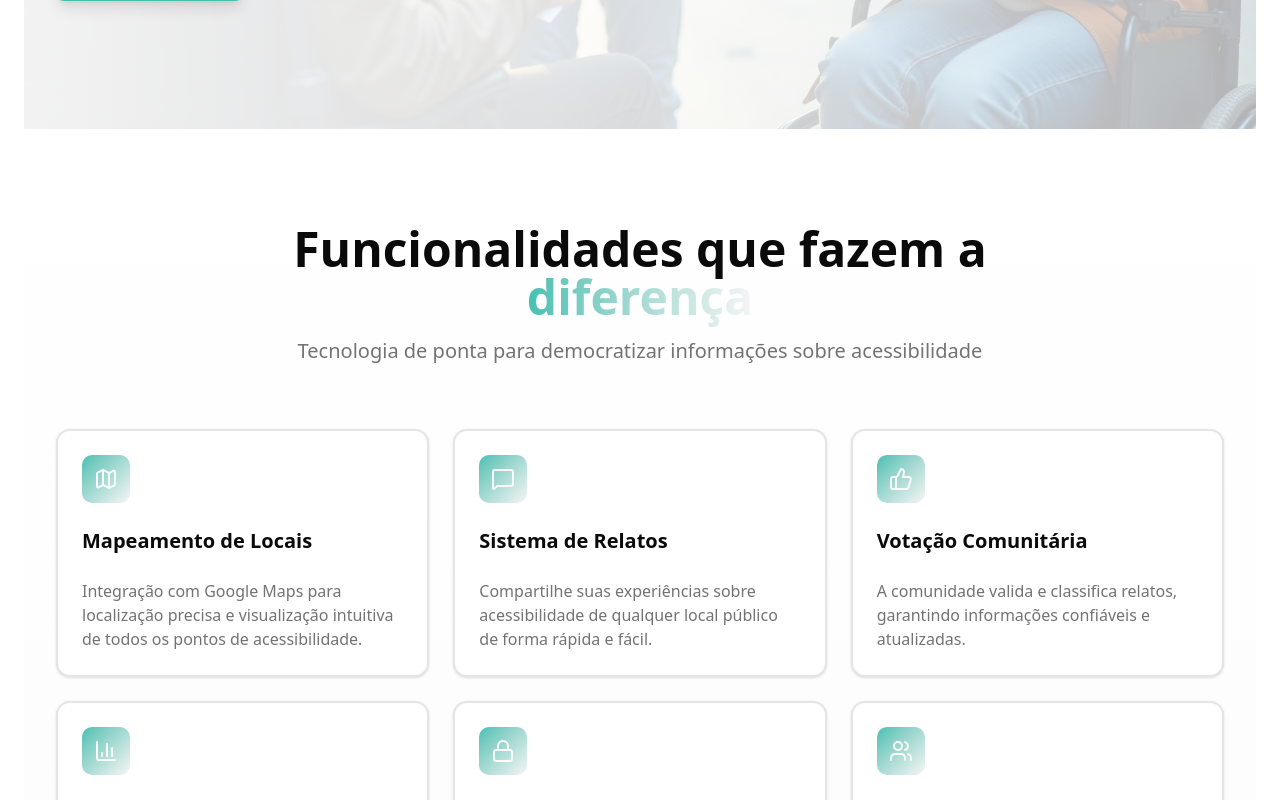
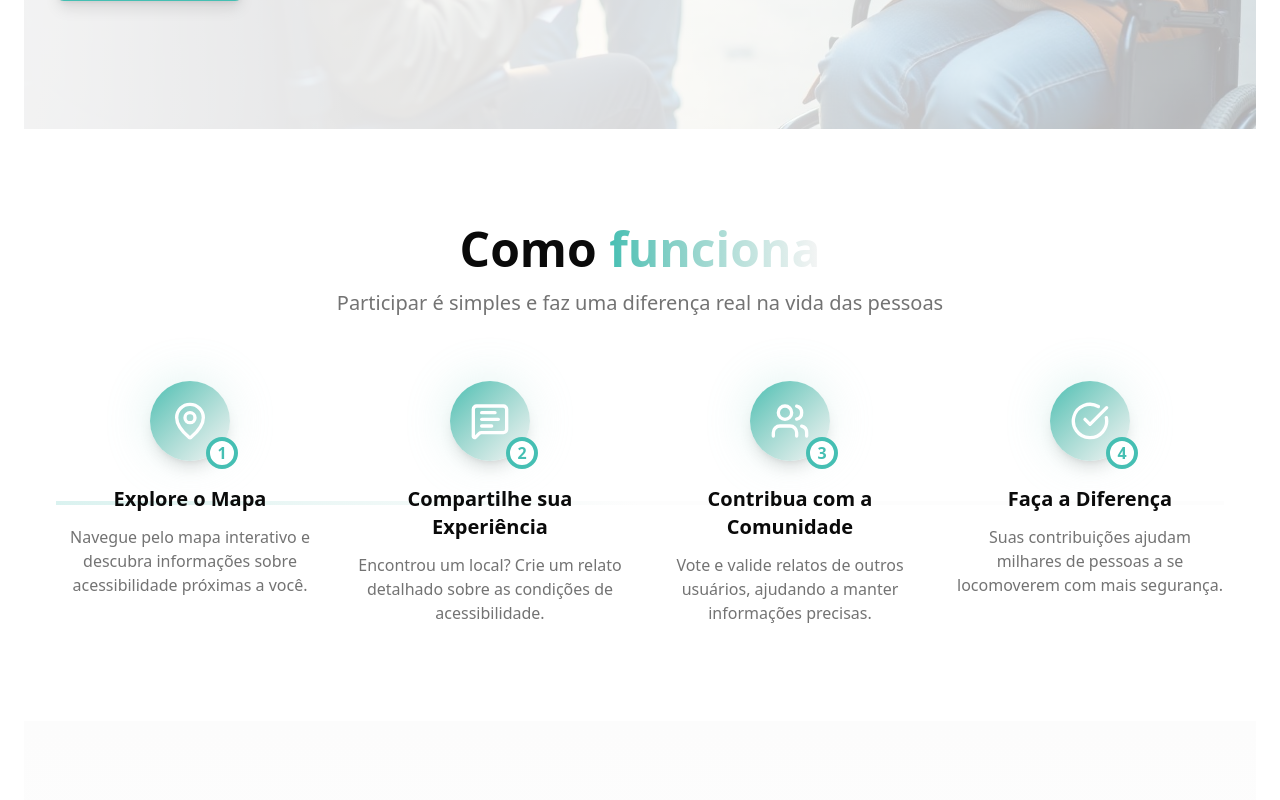
Before and after one commit to piresvitor/Upx-IV, a React (Vite) app in the folder frontend/UPX-IV/: page / in a window 1280 px wide. Shown: the part 680-1480 px from the top of the page. Built offline with nearby package versions, Linux system fonts and the light colour scheme; no server answers.

Commit message:
refactor: remove Features component from Home page layout

```diff
--- a/frontend/UPX-IV/src/pages/home.tsx
+++ b/frontend/UPX-IV/src/pages/home.tsx
@@ -1,5 +1,4 @@
 import Hero from "@/features/home/Hero";
-import Features from "@/features/home/Features";
 import Stats from "@/features/home/Stats";
 import HowItWorks from "@/features/home/HowlWorks";
 import CTA from "@/features/home/CTA";
@@ -9,9 +8,9 @@ export default function Home() {
   return (
     <div className="gap-5">
       <Hero />
-      <Features />
+      <HowItWorks />
+
       <Stats />
-      <HowItWorks />
       <CTA />
       <Footer />
     </div>
```
